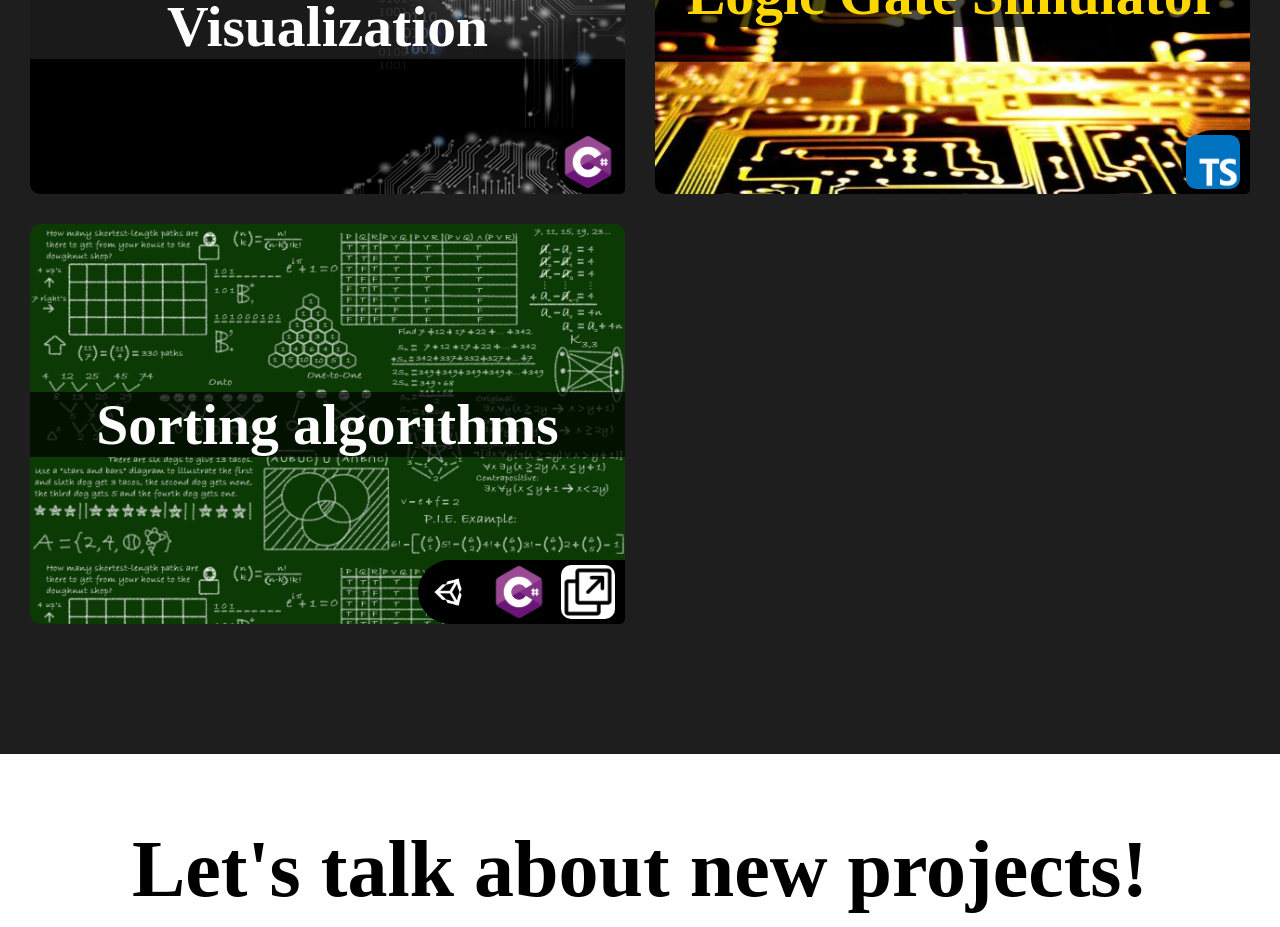
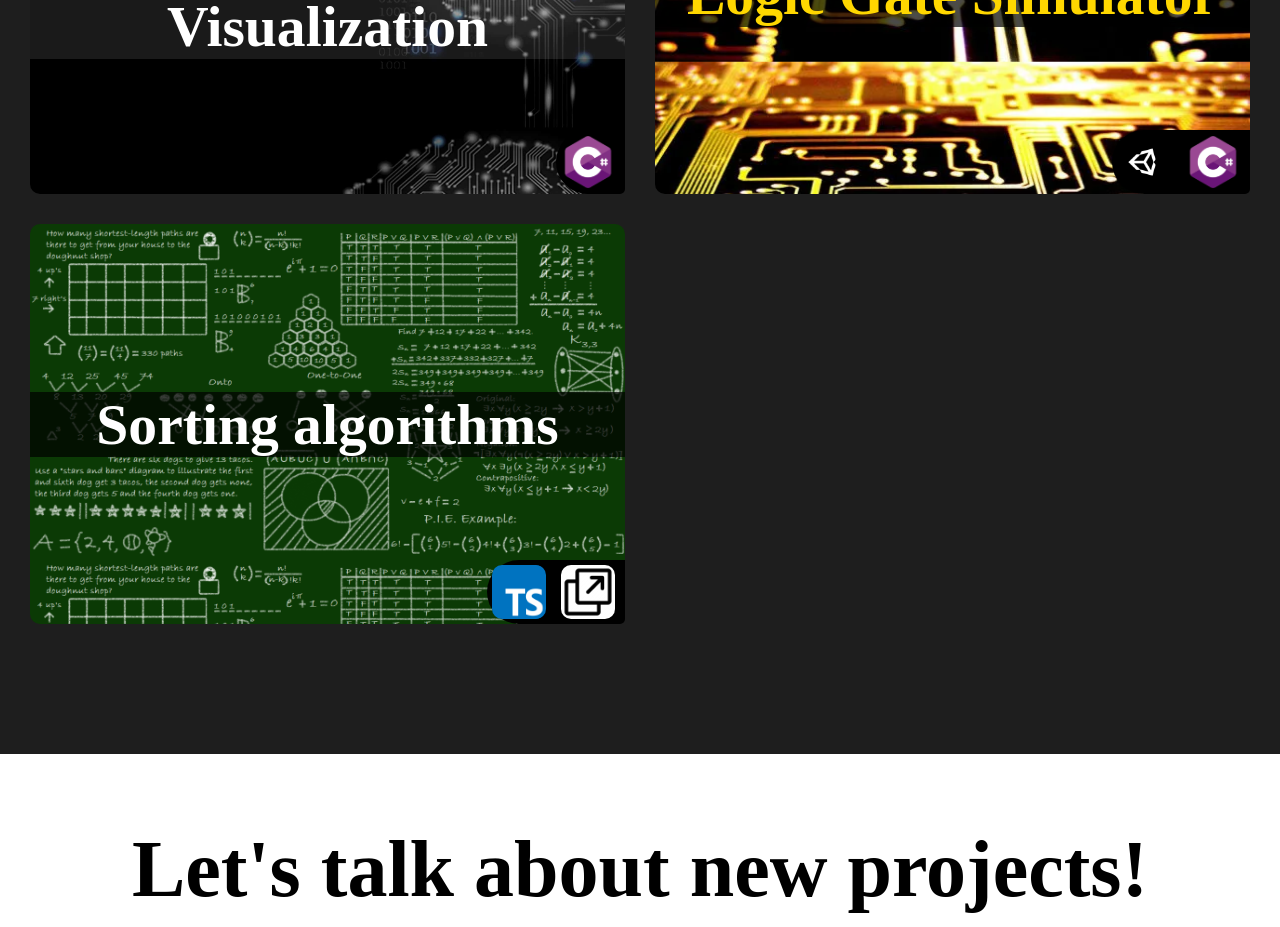
Before and after one commit to jaume2000/portfolio, a Next.js app: page /en in a window 1280 px wide. Shown: the part 2620-3547 px from the top of the page. Built offline with nearby package versions, Linux system fonts and the light colour scheme; a web font is replaced by a local one.

Commit message:
Update Works.tsx
Corregidas tecnologias

```diff
--- a/src/components/Works/Works.tsx
+++ b/src/components/Works/Works.tsx
@@ -93,7 +93,7 @@ const Works = ({lang}: {lang:string})=>{
                 backgroundColor: 'rgba(0,0,0,0.7)',
                 color:'gold'
             } as React.CSSProperties}
-            technologies={['typescript']}
+            technologies={['unity3d','c_sharp']}
 
         />,
 
@@ -110,7 +110,7 @@ const Works = ({lang}: {lang:string})=>{
                 backgroundColor: 'rgba(0,0,0,0.7)',
                 color:'white'
             } as React.CSSProperties}
-            technologies={['unity3d','c_sharp']}
+            technologies={['typescript']}
 
 
         />,
```
